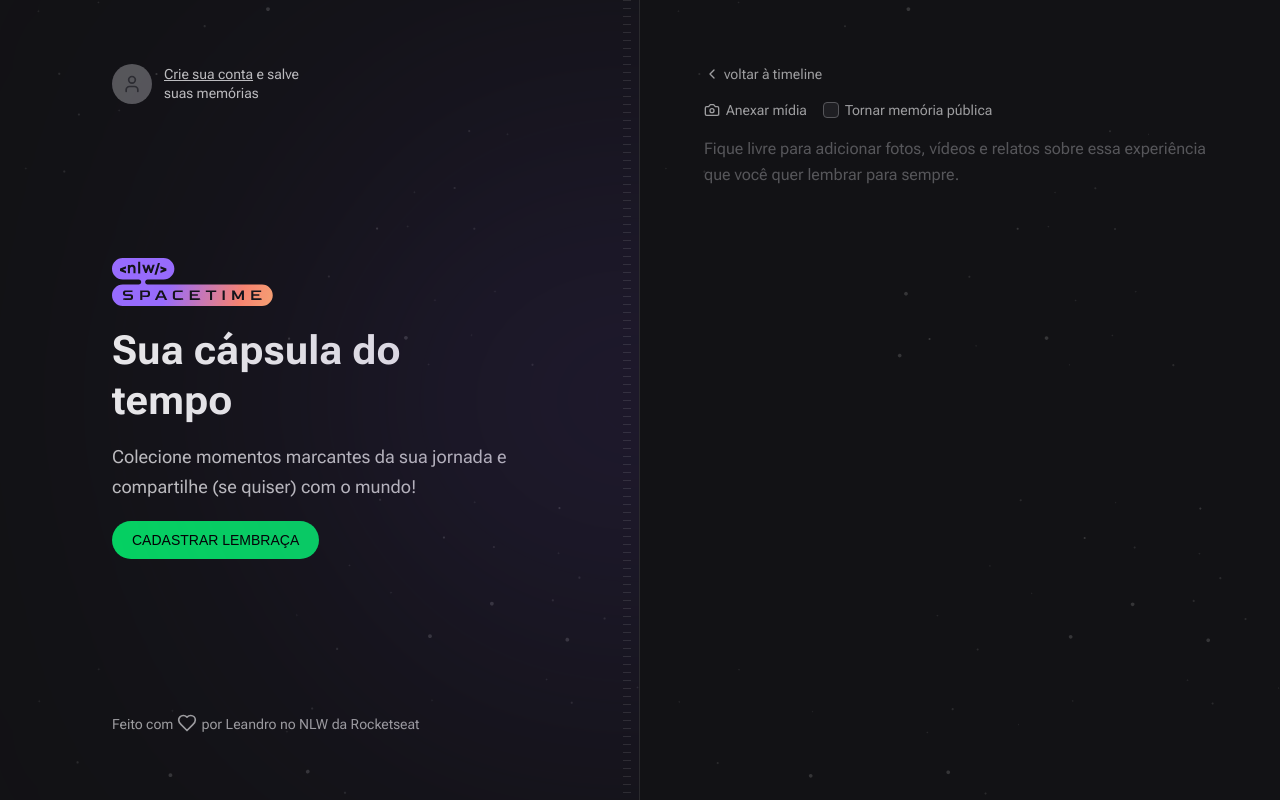
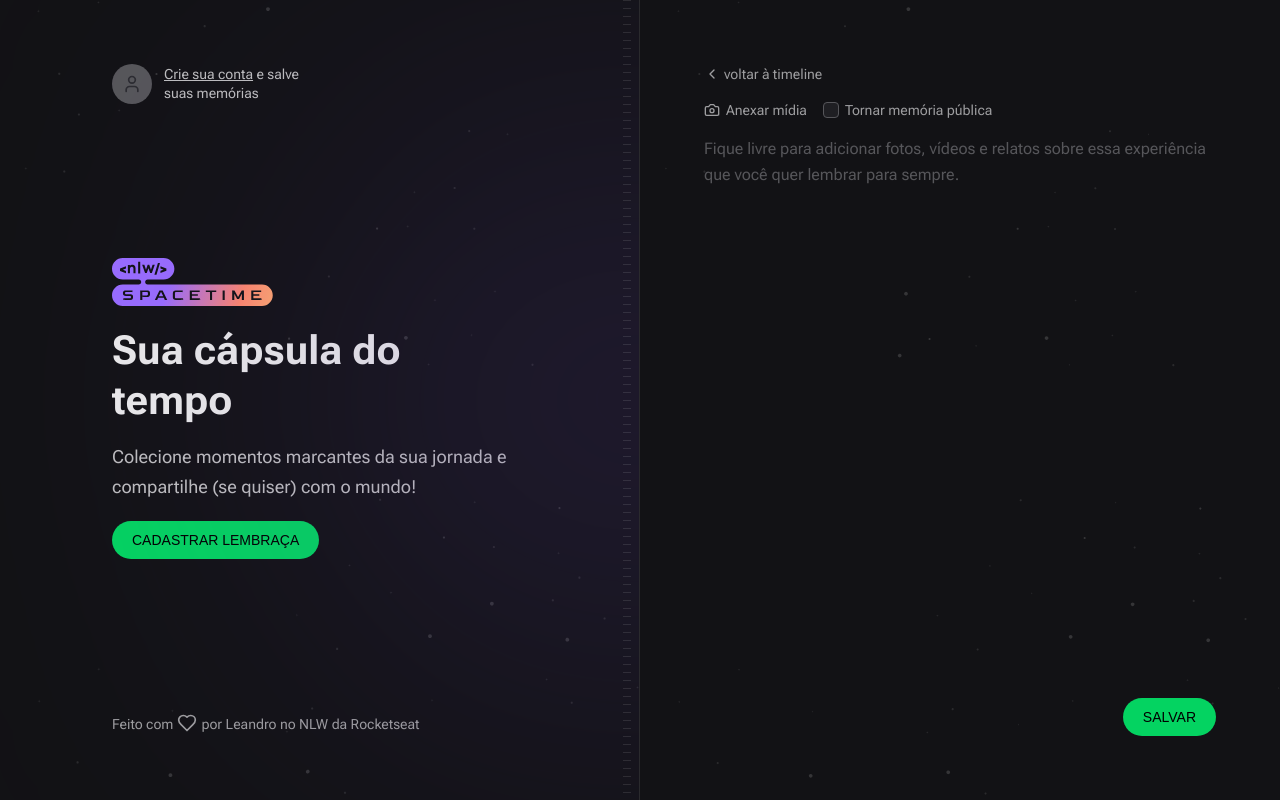
Before and after one commit to LeandroFilie/memories-fe, a Next.js app: page /memories/new in a window 1280 px wide. Built offline with nearby package versions, Linux system fonts and the light colour scheme; no server answers; a web font is replaced by a local one.

Commit message:
feat: create memory

```diff
--- a/package.json
+++ b/package.json
@@ -16,6 +16,7 @@
     "axios": "^1.4.0",
     "eslint": "8.40.0",
     "eslint-config-next": "13.4.2",
+    "js-cookie": "^3.0.5",
     "jwt-decode": "^3.1.2",
     "lucide-react": "^0.219.0",
     "next": "13.4.2",
@@ -27,6 +28,7 @@
   },
   "devDependencies": {
     "@tailwindcss/forms": "^0.5.3",
+    "@types/js-cookie": "^3.0.3",
     "@typescript-eslint/eslint-plugin": "^5.59.6",
     "@typescript-eslint/parser": "^5.59.6",
     "eslint-config-airbnb": "^19.0.4",
--- a/src/app/memories/new/page.tsx
+++ b/src/app/memories/new/page.tsx
@@ -1,4 +1,5 @@
-import { Camera, ChevronLeft } from "lucide-react";
+import NewMemoryForm from "@/components/NewMemoryForm";
+import { ChevronLeft } from "lucide-react";
 import Link from "next/link";
 
 export default function NewMemory(){
@@ -9,25 +10,7 @@
         voltar à timeline
       </Link>
 
-      <form className="flex flex-1 flex-col gap-2">
-        <div className="flex items-center gap-4">
-          <label htmlFor="media" className="flex cursor-pointer items-center gap-1.5 text-sm text-gray-200 hover:text-gray-100">
-            <Camera className="h-4 w-4" />
-            Anexar mídia
-          </label>
-          <label htmlFor="isPublic" className="flex items-center gap-1.5 text-sm text-gray-200 hover:text-gray-100">
-            <input type="checkbox" name="isPublic" id="isPublic" value="true" className="h-4 w-4 rounded border-gray-400 bg-gray-700 text-purple-500"/>
-            Tornar memória pública
-          </label>
-        </div>
-        <input type="file" id="media" className="invisible h-0 w-0"/>
-        <textarea
-          name="content"
-          spellCheck="false"
-          className="w-full flex-1 resize-none rounded border-0 bg-transparent p-0 text-base leading-relaxed text-gray-100 placeholder:text-gray-400 focus:ring-0"
-          placeholder="Fique livre para adicionar fotos, vídeos e relatos sobre essa experiência que você quer lembrar para sempre."
-        />
-      </form>
+      <NewMemoryForm />
     </div>
   );
 }
--- /dev/null
+++ b/src/components/MediaPicker.tsx
@@ -0,0 +1,38 @@
+'use client';
+
+import { ChangeEvent, useState } from "react";
+
+export default function MediaPicker(){
+  const [preview, setPreview] = useState<string | null>(null);
+  function handleFileSelected(event: ChangeEvent<HTMLInputElement>){
+    const { files } = event.target;
+
+    if(!files) {
+      return;
+    }
+
+    const previewURL = URL.createObjectURL(files[0]);
+    setPreview(previewURL);
+  }
+
+  return (
+    <>
+      <input
+        type="file"
+        id="media"
+        name="coverUrl"
+        accept="image/*"
+        onChange={handleFileSelected}
+        className="invisible h-0 w-0"
+      />
+
+      {preview && (
+        <img
+          src={preview}
+          alt=""
+          className="w-full aspect-video rounded-lg object-cover"
+        />
+      )}
+    </>
+  )
+}
--- /dev/null
+++ b/src/components/NewMemoryForm.tsx
@@ -0,0 +1,68 @@
+'use client';
+
+import { Camera } from "lucide-react";
+import MediaPicker from "@/components/MediaPicker";
+import { FormEvent } from "react";
+import { api } from "@/lib/api";
+import Cookies from "js-cookie";
+import { useRouter } from "next/navigation";
+
+export default function NewMemoryForm() {
+  const router = useRouter();
+  async function handleCreateMemory(event: FormEvent<HTMLFormElement>){
+    event.preventDefault();
+
+    const formData = new FormData(event.currentTarget);
+
+    const fileToUpload = formData.get('coverUrl') as File;
+    let coverUrl = '';
+    if(fileToUpload){
+      const uploadFormData = new FormData();
+      uploadFormData.set('file', fileToUpload);
+
+      // const uploadResponse = await api.post('/upload', uploadFormData);
+      // coverUrl = uploadResponse;
+    }
+
+    await api.post('/memories/create', {
+      content: formData.get('content'),
+      coverUrl,
+      isPublic: formData.get('isPublic'),
+    }, {
+      headers: {
+        'Authorization': Cookies.get('token'),
+      }
+    });
+
+    router.push('/');
+  }
+
+  return (
+    <form onSubmit={handleCreateMemory} className="flex flex-1 flex-col gap-2">
+      <div className="flex items-center gap-4">
+        <label htmlFor="media" className="flex cursor-pointer items-center gap-1.5 text-sm text-gray-200 hover:text-gray-100">
+          <Camera className="h-4 w-4" />
+          Anexar mídia
+        </label>
+        <label htmlFor="isPublic" className="flex items-center gap-1.5 text-sm text-gray-200 hover:text-gray-100">
+          <input type="checkbox" name="isPublic" id="isPublic" value="true" className="h-4 w-4 rounded border-gray-400 bg-gray-700 text-purple-500"/>
+          Tornar memória pública
+        </label>
+      </div>
+      <MediaPicker />
+      <textarea
+        name="content"
+        spellCheck="false"
+        className="w-full flex-1 resize-none rounded border-0 bg-transparent p-0 text-base leading-relaxed text-gray-100 placeholder:text-gray-400 focus:ring-0"
+        placeholder="Fique livre para adicionar fotos, vídeos e relatos sobre essa experiência que você quer lembrar para sempre."
+      />
+
+      <button
+        type="submit"
+        className="inline-block self-end uppercase rounded-full bg-green-500 px-5 py-3 font-alt text-sm leading-none text-black hover:bg-green-600"
+      >
+        Salvar
+      </button>
+    </form>
+  )
+}
```
Also changed, not shown: 1 other file (tests, documents, lock files or other folders).
